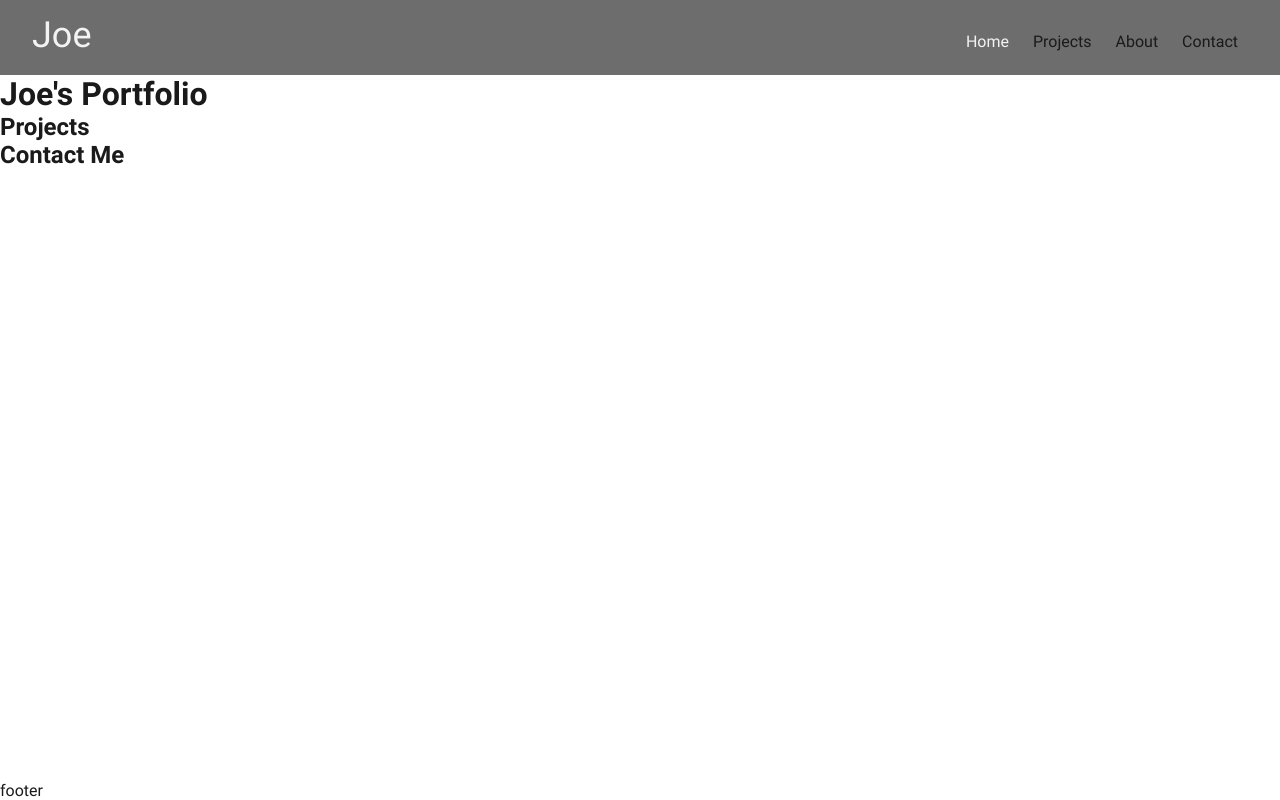
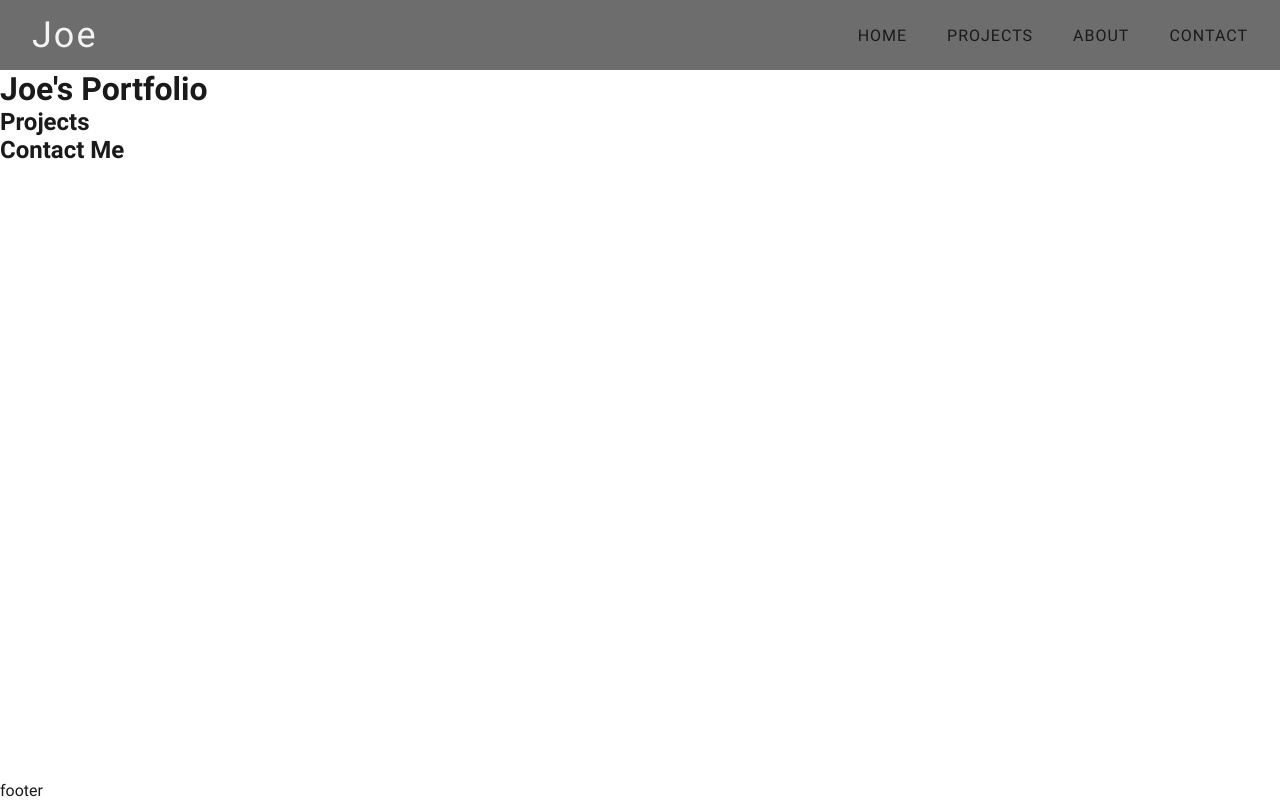
Before and after one commit to cbernhard21/joe-portfolio, a plain HTML site: page index.html in a window 1280 px wide. Drawn offline with Linux system fonts and the light colour scheme.

Commit message:
working on nav

```diff
--- /dev/null
+++ b/components/header.js
@@ -0,0 +1,240 @@
+export function createHeader() {
+    let routes = [
+      {
+        link: '/',
+        label: 'Home',
+      },
+      {
+        link: '/routes/projects',
+        label: 'Projects',
+      },
+      {
+        link: '/routes/about',
+        label: 'About',
+      },
+      {
+        link: '/routes/contact',
+        label: 'Contact',
+      },
+    ];
+
+    const navLinks = routes
+      .map((route) => {
+        return `
+        <li><a href="${route.link}" class="navLink">${route.label}</a></li>
+      `;
+      })
+      .join('');
+
+    const headerTemplate = document.createElement('template');
+
+    headerTemplate.innerHTML = `
+    <style>
+
+      *,
+      *::after,
+      *::before {
+        box-sizing: border-box;
+        margin: 0;
+        padding: 0;
+      }
+
+      img {
+        max-width: 100%;
+        display: block;
+      }
+
+      header {
+        width: 95%;
+        padding: 1.4rem 0;
+        margin: 0 auto;
+        font-size: 1.6rem;
+        color: var(--text-header);
+        display: flex;
+        flex-direction: row;
+        justify-content: space-between;
+        align-items: baseline;
+        position: relative;
+        letter-spacing: 2px;
+        overflow: hidden;
+      }
+
+      .header .logo {
+        font-size: 3.6rem;
+      }
+
+
+      @media screen and (max-width: 1150px) {
+        header {
+          font-size: 1.4rem;
+        }
+      }
+
+      .nav-container {
+        align-self: center;
+      }
+
+      a {
+        text-decoration: none;
+        color: var(--text-main);
+        display: inline-block;
+        letter-spacing: 1px;
+        text-transform: uppercase;
+      }
+
+      ul {
+        list-style-type: none;
+        display: flex;
+        flex-direction: row;
+        gap: 4rem;
+      }
+
+      @media screen and (max-width: 1150px) {
+        ul {
+          gap: 1.5rem
+        }
+      }
+
+      .navLink {
+        border-bottom: 2px solid var(--black);
+        transition: all .2s ease-in-out;
+      }
+
+      .navLink:hover {
+        border-bottom: 2px solid var(--accent);
+        color: var(--white);
+      }
+
+
+      /* BURGER MENU SETUP NO VISIABLE ON LARGE SCREENS */
+      .burger-menu {
+        width: 40px;
+        display: none;
+        position: relative;
+        z-index: 999;
+        cursor: pointer;
+      }
+      .burger-bar {
+        width: 25px;
+        height: 3px;
+        background-color: #F3F3F3;
+        margin: 5px;
+      }
+
+
+      /* MEDIA QUERY FOR NAV ON MEDIUM AND SMALL SCREENS */
+      @media screen and (max-width: 500px) {
+        .logo {
+          font-size: 2rem;
+        }
+      }
+      @media screen and (max-width: 770px) {
+        header {
+          padding: .5rem 0;
+        }
+        .burger-menu {
+          display: block;
+          z-index: 1101;
+          cursor: pointer;
+        }
+        nav {
+          background-color: var(--text-main);
+          width: 100%;
+          max-width: 100%;
+          height: 100vh;
+          justify-content: center;
+          position: fixed;
+          top: 0;
+          left: 0;
+          z-index: 1100;
+          transform: translateX(100%);
+          transition: transform .5s ease-out;
+        }
+        ul {
+          height: 75vh;
+          flex-direction: column;
+          justify-content: space-around;
+          align-items: center;
+        }
+        nav a {
+          font-size: 1.8rem;
+        }
+        .slide {
+          transform: translateX(0);
+        }
+        .burger-move .top-line {
+          transform: rotate(-45deg) translate(-5px, 6px);
+        }
+        .burger-move .middle-line {
+          opacity: 0;
+        }
+        .burger-move .bottom-line {
+          transform: rotate(45deg) translate(-5px, -6px);
+        }
+      }
+      .active {
+        color: red;
+      }
+    </style>
+
+
+    <header class="header container">
+      <div class="logo">Joe</div>
+
+      <div class="nav-container">
+        <nav class="main-nav">
+            <ul class="nav-list">
+                ${navLinks}
+            </ul>
+        </nav>
+
+        <div class="burger-menu">
+          <div class="burger-bar top-line"></div>
+          <div class="burger-bar middle-line"></div>
+          <div class="burger-bar bottom-line"></div>
+        </div>
+      </div>
+    </header>
+
+    `;
+
+    class Header extends HTMLElement {
+      constructor() {
+        super();
+      }
+
+      connectedCallback() {
+        const shadowRoot = this.attachShadow({ mode: 'open' });
+        shadowRoot.appendChild(headerTemplate.content.cloneNode(true));
+
+        //adds CSS class active to the page the user is currently on
+        let activePage = window.location.pathname;
+        if(activePage === '/') {
+          activePage = '/index.html';
+        }
+
+        console.log('active page ' + activePage);
+
+        const mainNavLinks = this.shadowRoot.querySelectorAll('nav a');
+        mainNavLinks.forEach(link => {
+          console.log('link.href ' + link.href);
+          if(link.href.includes(`${activePage}`)){
+            link.classList.add('active');
+          }
+        });
+
+        //controls the nav menu for smaller screens
+        const burgerMenu = this.shadowRoot.querySelector('.burger-menu');
+        const navList = this.shadowRoot.querySelector('nav');
+
+        burgerMenu.addEventListener('click', () => {
+          //toggle nav on screen
+          navList.classList.toggle('slide');
+          //animate burger bars
+          burgerMenu.classList.toggle('burger-move');
+        });
+      }
+    }
+
+    customElements.define('header-component', Header);
+  }
--- a/index.html
+++ b/index.html
@@ -11,15 +11,19 @@
     <div class="content">
 
     <div class="header-wrapper">
-        <header class="header container">
+        <!-- <header class="header container">
             <div class="logo">Joe</div>
             <nav class="main-nav">
-                <a class="nav-link link-active" href="/">Home</a>
-                <a class="nav-link" href="/routes/project/">Projects</a>
-                <a class="nav-link" href="/routes/about/">About</a>
-                <a class="nav-link" href="/routes/contact/">Contact</a>
+                <ul>
+                    <li><a class="nav-link" href="/">Home</a></li>
+                    <li><a class="nav-link" href="/routes/project/">Projects</a></li>
+                    <li><a class="nav-link" href="/routes/about/">About</a></li>
+                    <li><a class="nav-link" href="/routes/contact/">Contact</a></li>
+                </ul>
+
             </nav>
-        </header>
+        </header> -->
+        <header-component></header-component>
     </div>
 
 
@@ -42,6 +46,6 @@
     </footer>
 </div>
 
-    <script type="module" src="js/app.js"></script>
+    <script src="js/app.js" type="module"></script>
 </body>
 </html>
--- a/js/app.js
+++ b/js/app.js
@@ -1 +1,6 @@
+import { createHeader } from "../components/header.js";
+
+
 console.log('hello from app.js')
+
+createHeader();
--- a/styles/global.css
+++ b/styles/global.css
@@ -57,6 +57,10 @@ html {
     font-family: var(--font-700);
   }
 
+  ul {
+    list-style-type: none;
+  }
+
 /* MAIN LAYOUT */
 /* FORCES FOOTER TO STAY AT THE BOTTOM OF THE SCREEN NOT MATTER HOW MUCH OR LITTLE CONTENT IS IN THE MAIN */
 
@@ -86,19 +90,9 @@ html {
   background-color: var(--bg-header);
   width: 100%;
 }
-.header{
-    width: 95%;
-    padding: 1.4rem 0 1.4rem 0;
-    color: var(--text-header);
-    display: flex;
-    flex-direction: row;
-    justify-content: space-between;
-    align-items: baseline;
-}
+/*
 
-.header .logo {
-  font-size: 3.6rem;
-}
+
 
 .nav-link {
   margin: 1rem;
@@ -107,6 +101,10 @@ html {
 
 .nav-link:hover {
   color: var(--text-header);
+} */
+
+.main-nav ul {
+  display: flex;
 }
 
   /* MAIN */
```
Also changed, not shown: routes/about/index.html (+4 -4 lines), routes/projects/index.html (renamed from routes/project/index.html).
